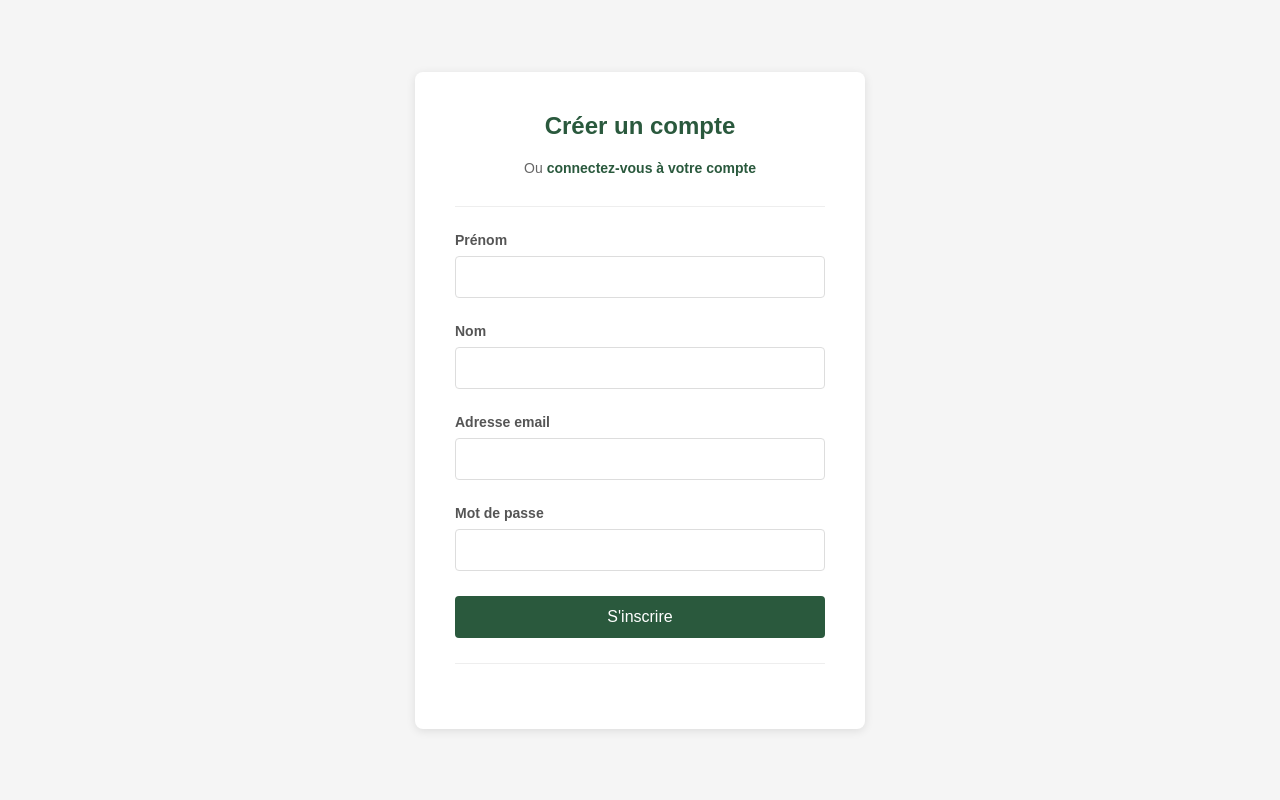
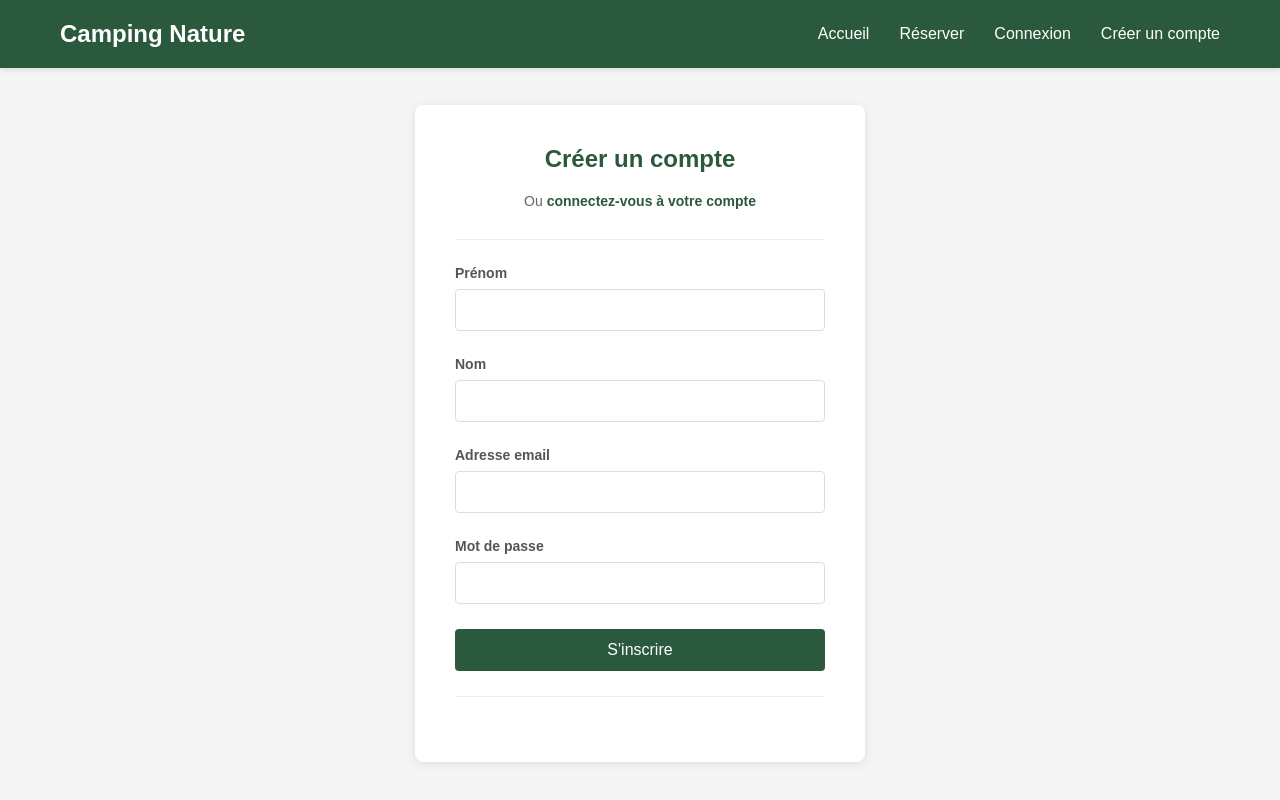
Before and after one commit to Chams91/camping-mamagement-project, a PHP site: page /register.php in a window 1280 px wide. Run offline with PHP 8.4, Linux system fonts and the light colour scheme.

Commit message:
add nav bar to all pages

```diff
--- a/register.php
+++ b/register.php
@@ -12,10 +12,9 @@ if ($_SERVER['REQUEST_METHOD'] === 'POST') {
     $lastname = trim($_POST['lastname']);
     $email = trim($_POST['email']);
     $password = $_POST['password'];
-    $username = strtolower($firstname . '.' . $lastname); // Generate username
+    $username = strtolower($firstname . '.' . $lastname);
 
     if (registerUser($username, $email, $password)) {
-        // Auto-login after registration
         if (loginUser($username, $password)) {
             header("Location: home.php?registered=1");
             exit();
@@ -43,10 +42,51 @@ if ($_SERVER['REQUEST_METHOD'] === 'POST') {
         body {
             background-color: #f5f5f5;
             color: #333;
+        }
+
+        header {
+            background-color: #2a593d;
+            padding: 20px 0;
+            box-shadow: 0 2px 5px rgba(0,0,0,0.1);
+        }
+
+        nav {
+            max-width: 1200px;
+            margin: 0 auto;
+            display: flex;
+            justify-content: space-between;
+            align-items: center;
+            padding: 0 20px;
+        }
+
+        .logo {
+            color: white;
+            font-weight: bold;
+            font-size: 24px;
+        }
+
+        .nav-links {
+            display: flex;
+            gap: 30px;
+        }
+
+        .nav-links a {
+            color: white;
+            text-decoration: none;
+            font-size: 16px;
+            transition: color 0.3s;
+        }
+
+        .nav-links a:hover {
+            color: #c8e6c9;
+        }
+
+        /* Registration form styles */
+        .main-content {
             display: flex;
             justify-content: center;
             align-items: center;
-            min-height: 100vh;
+            min-height: calc(100vh - 70px);
             padding: 20px;
         }
 
@@ -135,6 +175,24 @@ if ($_SERVER['REQUEST_METHOD'] === 'POST') {
     </style>
 </head>
 <body>
+    <header>
+        <nav>
+            <div class="logo">Camping Nature</div>
+            <div class="nav-links">
+                <a href="home.php">Accueil</a>
+                <a href="reservation.php">Réserver</a>
+                <?php if (isLoggedIn()): ?>
+                    <a href="logout.php">Déconnexion</a>
+                    <span style="color:white;">Bonjour, <?= htmlspecialchars($_SESSION['username']) ?></span>
+                <?php else: ?>
+                    <a href="login.php">Connexion</a>
+                    <a href="register.php">Créer un compte</a>
+                <?php endif; ?>
+            </div>
+        </nav>
+    </header>
+
+    <div class="main-content">
         <div class="container">
             <h1>Créer un compte</h1>
             <p class="login-link">Ou <a href="login.php">connectez-vous à votre compte</a></p>
@@ -171,5 +229,6 @@ if ($_SERVER['REQUEST_METHOD'] === 'POST') {
 
             <hr>
         </div>
+    </div>
 </body>
 </html>
```
Also changed, not shown: login.php (+61 -1 lines), reservation.php (+57 -14 lines). Lines whose indentation alone changed are shown as unchanged.
